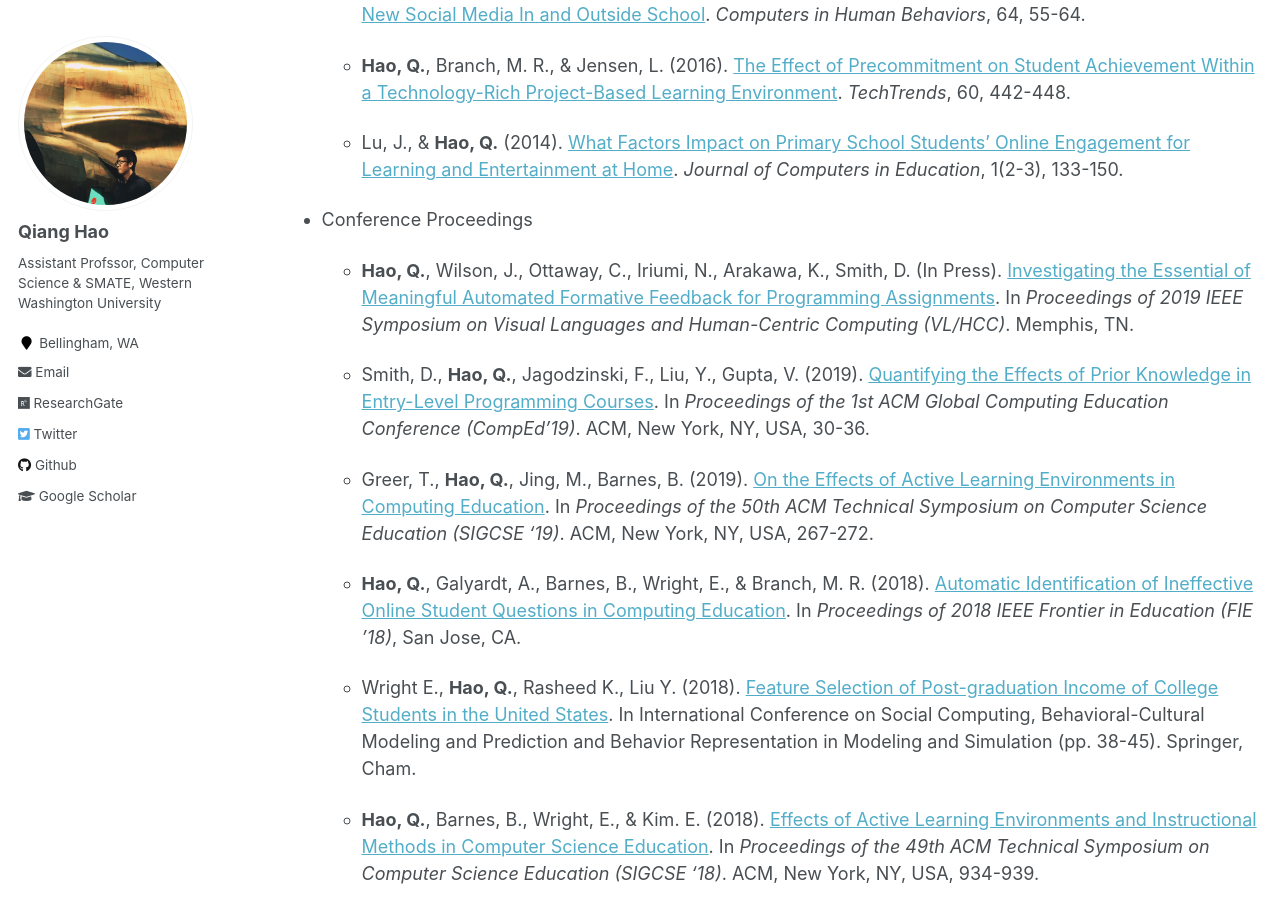
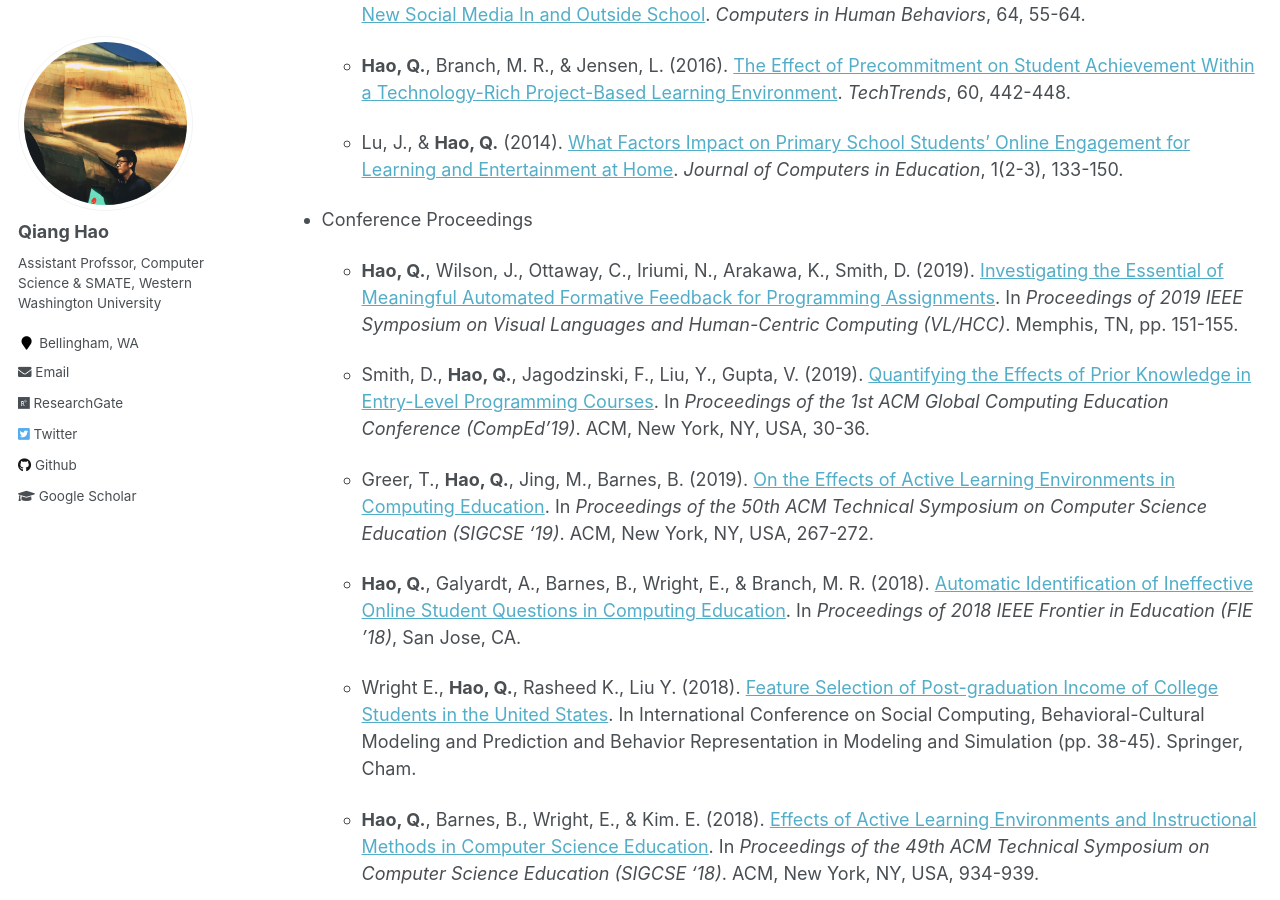
Before and after one commit to Neo-Hao/neo-hao.github.io, a Jekyll site: the page built from _pages/cv.md, in a window 1280 px wide and 900 px high, scrolled down 815 px. Built offline with Jekyll 4.4.1, drawn with Linux system fonts in a browser that asks for light colours.

```diff
--- a/_pages/cv.md
+++ b/_pages/cv.md
@@ -35,7 +35,7 @@
 
 * Conference Proceedings
 
-  *  **Hao, Q.**, Wilson, J., Ottaway, C., Iriumi, N., Arakawa, K., Smith, D. (In Press). [Investigating the Essential of Meaningful Automated Formative Feedback for Programming Assignments](https://arxiv.org/abs/1906.08937). In *Proceedings of 2019 IEEE Symposium on Visual Languages and Human-Centric Computing (VL/HCC)*. Memphis, TN.
+  *  **Hao, Q.**, Wilson, J., Ottaway, C., Iriumi, N., Arakawa, K., Smith, D. (2019). [Investigating the Essential of Meaningful Automated Formative Feedback for Programming Assignments](http://qhao.info/downloads/vlhcc-2019.pdf). In *Proceedings of 2019 IEEE Symposium on Visual Languages and Human-Centric Computing (VL/HCC)*.  Memphis, TN, pp. 151-155.
 
   * Smith, D., **Hao, Q.**, Jagodzinski, F., Liu, Y., Gupta, V. (2019). [Quantifying the Effects of Prior Knowledge in Entry-Level Programming Courses](http://qhao.info/downloads/comped-2019.pdf). In *Proceedings of the 1st ACM Global Computing Education Conference (CompEd’19)*. ACM, New York, NY, USA, 30-36.
 
```
Also changed, not shown: _pages/publications.md (+1 -1 lines), 1 other file.
